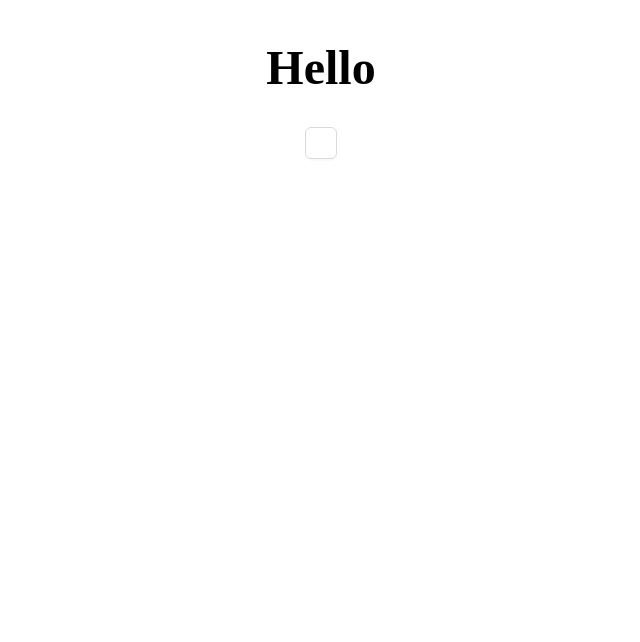
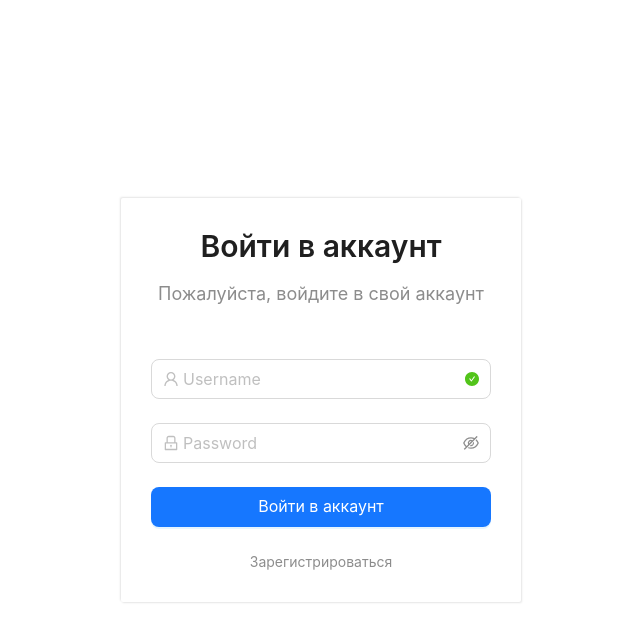
Before and after one commit to SempaiDarcy/chat, a React (Vite) app: page / in a window 1280 px wide. Shown: the top 642 px of the page, without its empty margins (319-959 px from the left). Built offline with nearby package versions, Linux system fonts and the light colour scheme.

Commit message:
feat: add navigate and fix: app.module.scss

```diff
--- a/src/app.module.scss
+++ b/src/app.css
@@ -1,6 +1,10 @@
-.container {
+@import 'antd/dist/reset.css';
+
+.app {
   display: flex;
+  height: 100vh;
   justify-content: center;
   align-items: center;
   flex-direction: column;
+  background: #fff;
 }
--- a/src/app.tsx
+++ b/src/app.tsx
@@ -1,11 +1,19 @@
-import s from '@/app.module.scss'
-import { Button } from '@/components/ui/button/button'
+import { Route, Routes } from 'react-router-dom'
+
+import Layout from 'antd/es/layout/layout'
+
+import { SignInForm } from '@/components/sign-in'
+import { SignUpForm } from '@/components/sign-up'
+
+import './app.css'
 
 export const App = () => {
   return (
-    <div className={s.container}>
-      <h1>Hello</h1>
-      <Button />
-    </div>
+    <Layout className={'app'}>
+      <Routes>
+        <Route path={'/'} element={<SignInForm />} />
+        <Route path={'/sign-up'} element={<SignUpForm />} />
+      </Routes>
+    </Layout>
   )
 }
--- a/src/index.module.scss
+++ /dev/null
@@ -1,3 +0,0 @@
-:root {
-  font-size: 24px;
-}
```
Also changed, not shown: src/main.tsx (+4 -4 lines).
